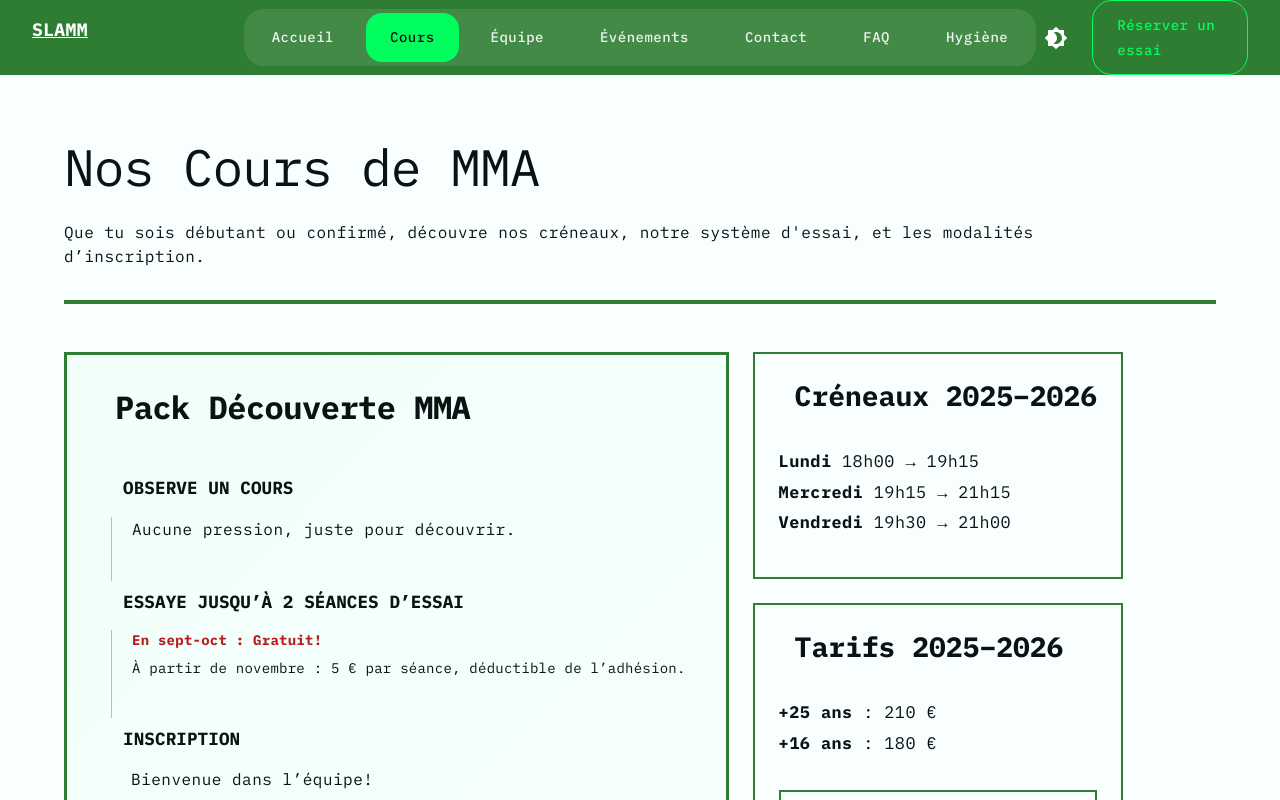
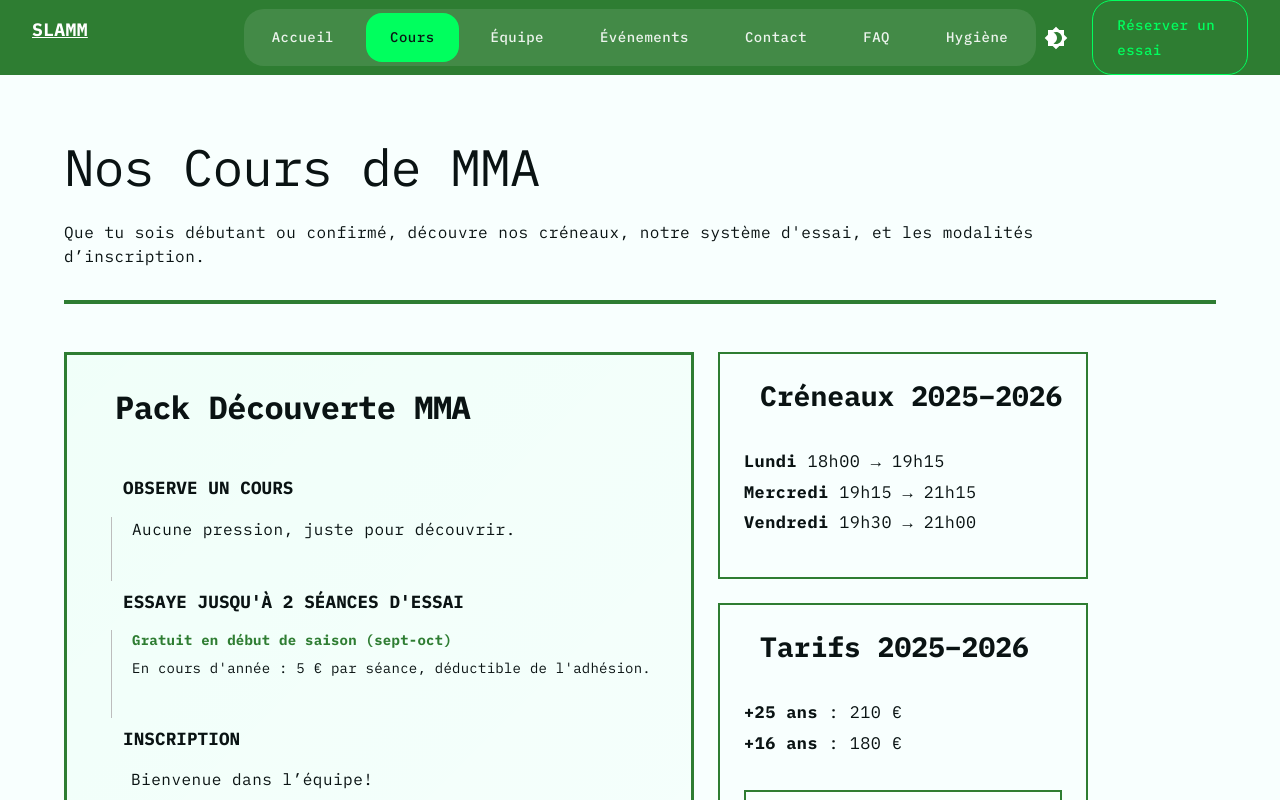
Before and after one commit to kevinbdx35/slamm_2, a React (Vite) app: page /cours in a window 1280 px wide. Shown: the top 800 px of the page. Built offline with nearby package versions, Linux system fonts and the light colour scheme; some icons are missing.

Commit message:
cours d'essais

```diff
--- a/src/pages/CoursPage.jsx
+++ b/src/pages/CoursPage.jsx
@@ -44,15 +44,15 @@ const steps = [
     description: "Aucune pression, juste pour découvrir.",
   },
   {
-    label: "ESSAYE JUSQU’À 2 SÉANCES D’ESSAI",
+    label: "ESSAYE JUSQU'À 2 SÉANCES D'ESSAI",
     icon: <CheckCircleIcon sx={{ color: "primary.main" }} />,
     description: (
       <>
-        <Typography variant="body2" color="error" sx={{ fontWeight: "bold" }}>
-          En sept-oct : Gratuit!
+        <Typography variant="body2" color="success.main" sx={{ fontWeight: "bold" }}>
+          Gratuit en début de saison (sept-oct)
         </Typography>
         <Typography variant="body2">
-          À partir de novembre : 5 € par séance, déductible de l’adhésion.
+          En cours d'année : 5 € par séance, déductible de l'adhésion.
         </Typography>
       </>
     ),
--- a/src/pages/FaqPage.jsx
+++ b/src/pages/FaqPage.jsx
@@ -49,7 +49,7 @@ const faqs = [
   {
     question: "Comment s'inscrire aux cours d'essai ?",
     answer:
-      "En septembre et octobre, tu as la possibilité de participer à 2 cours d'essai gratuits. À partir de novembre, les cours d'essai sont proposés au tarif de 5 € par séance, dans la limite de 2 cours maximum par personne. Ce montant sera déduit de l'adhésion si tu t'inscris par la suite. Pour réserver, contacte-nous par téléphone au 07 82 77 92 88 ou par email à slamm35800@gmail.com. Pense à arriver 15 minutes avant le début du cours pour l'accueil et la présentation des installations.",
+      "Tu peux participer à 2 cours d'essai. En début de saison (septembre-octobre), ils sont gratuits. En cours d'année, ils sont proposés au tarif de 5 € par séance, déductible de l'adhésion si tu t'inscris par la suite. Pour réserver, contacte-nous par téléphone au 07 82 77 92 88 ou par email à slamm35800@gmail.com. Pense à arriver 15 minutes avant le début du cours pour l'accueil et la présentation des installations.",
   },
 ]
 
```
